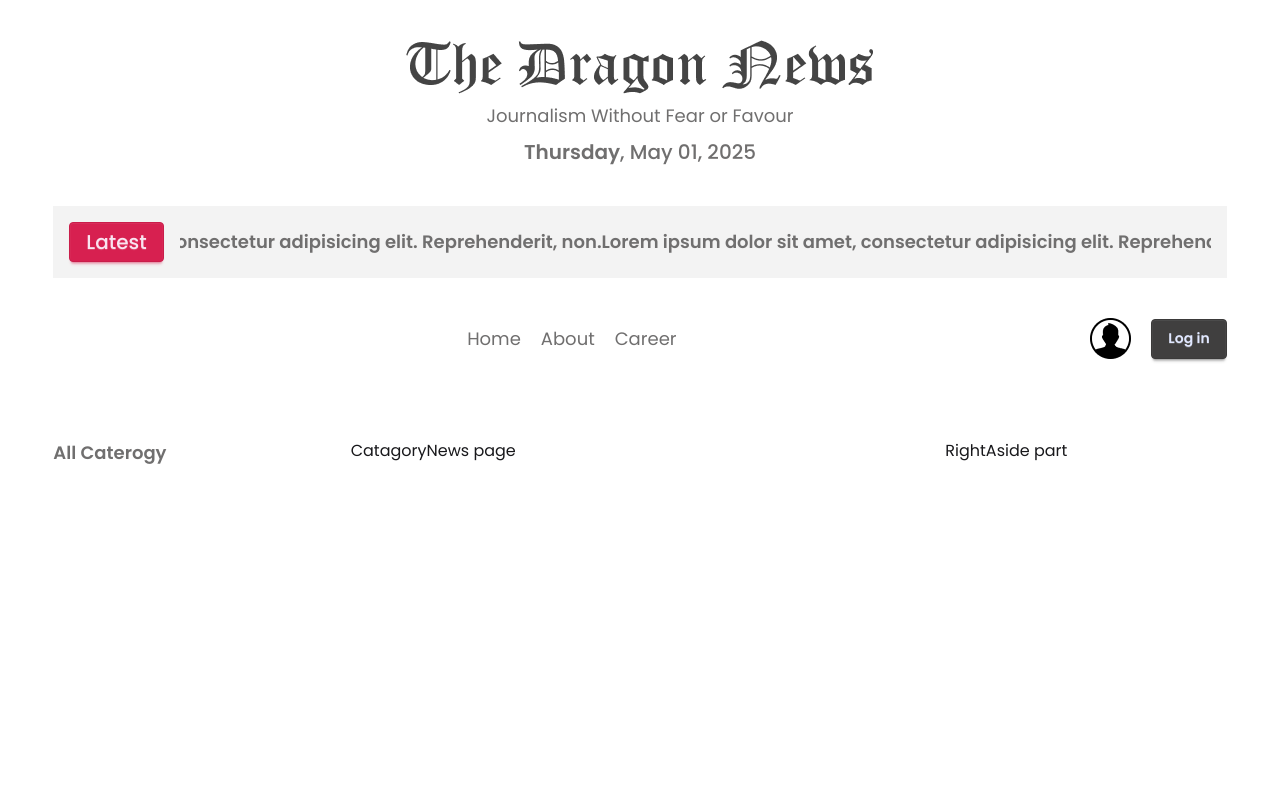
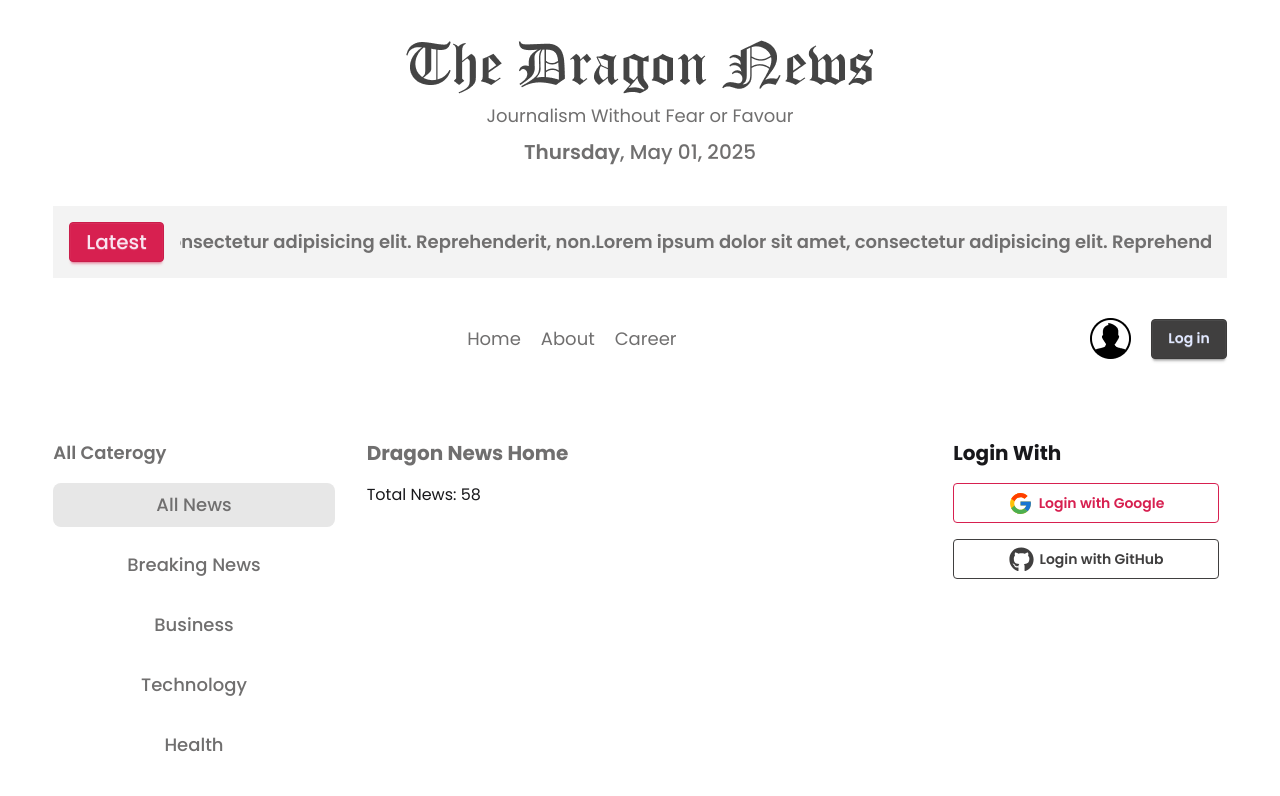
Before and after one commit to Saif-Smran/dragon-website, a React (Vite) app: page /catagory/0 in a window 1280 px wide. Shown: the top 796 px of the page. Built offline with nearby package versions, Linux system fonts and the light colour scheme.

Commit message:
Load News Data & Filter News Data based on Category Complited

```diff
--- a/package.json
+++ b/package.json
@@ -15,6 +15,7 @@
     "react": "^19.0.0",
     "react-dom": "^19.0.0",
     "react-fast-marquee": "^1.6.5",
+    "react-icons": "^5.5.0",
     "react-router": "^7.5.3",
     "tailwindcss": "^4.1.4"
   },
--- a/src/Components/Catagories.jsx
+++ b/src/Components/Catagories.jsx
@@ -1,14 +1,20 @@
 import React, { use } from 'react';
+import { NavLink } from 'react-router';
 
 const catagoryPromice = fetch('/categories.json').then(res => res.json());
 
 const Catagories = () => {
 
-    const Catagories = use(catagoryPromice);
+    const catagories = use(catagoryPromice);
 
     return (
         <div>
             <h2 className='text-lg font-semibold text-accent'>All Caterogy</h2>
+            <div className='space-y-4 my-4 flex flex-col catagory'>
+                {
+                    catagories.map(cat => <NavLink to = {`/catagory/${cat.id}`} key={cat.id} className='text-lg text-center font-medium text-accent cursor-pointer hover:bg-base-200 p-2'>{cat.name}</NavLink>)
+                }
+            </div>
         </div>
     );
 };
--- a/src/Components/HomeLayout/RightAside.jsx
+++ b/src/Components/HomeLayout/RightAside.jsx
@@ -1,9 +1,10 @@
 import React from 'react';
+import SocialLogin from './SocialLogin';
 
 const RightAside = () => {
     return (
         <div>
-            RightAside part
+            <SocialLogin></SocialLogin>
         </div>
     );
 };
--- /dev/null
+++ b/src/Components/HomeLayout/SocialLogin.jsx
@@ -0,0 +1,23 @@
+import React from 'react';
+import { FaGithub } from 'react-icons/fa';
+import { FcGoogle } from 'react-icons/fc';
+
+const SocialLogin = () => {
+    return (
+        <div className='px-2 mb-4 space-y-4'>
+            <h2 className="font-bold text-xl ">Login With</h2>
+            {/* Google */}
+            <button className="btn btn-outline btn-secondary w-full">
+            <FcGoogle size={25} />
+                Login with Google
+            </button>
+            {/* GitHub */}
+            <button className="btn btn-outline btn-primary w-full ">
+                <FaGithub size={25}></FaGithub>
+                Login with GitHub
+            </button>
+        </div>
+    );
+};
+
+export default SocialLogin;
--- a/src/Components/Navbar.jsx
+++ b/src/Components/Navbar.jsx
@@ -6,11 +6,11 @@ const Navbar = () => {
     return (
         <div className='flex justify-between items-center my-10'>
             <div className=''></div>
-            <div className="nav text-accent text-lg space-x-5">
+            <nav className="nav text-accent text-lg space-x-5">
                 <NavLink to='/'>Home</NavLink>
                 <NavLink to='/about'>About</NavLink>
                 <NavLink to='/career'>Career</NavLink>
-            </div>
+            </nav>
             <div className="btn-login gap-5 flex items-center">
                 <img src={profile} alt="" />
             <button className="btn btn-primary">Log in</button>
--- a/src/Layouts/HomeLayout.jsx
+++ b/src/Layouts/HomeLayout.jsx
@@ -20,7 +20,10 @@ const HomeLayout = () => {
             </header>
             <main className='my-20 grid grid-cols-12 gap-4'>
                 <aside className="col-span-3"><LeftAside></LeftAside></aside>
-                <section className="main col-span-6"><Outlet></Outlet></section>
+                <section className="main col-span-6 px-4">
+                    <h2 className="text-xl font-bold text-accent mb-4">Dragon News Home</h2>
+                    <Outlet></Outlet>
+                    </section>
                 <aside className='col-span-3'><RightAside></RightAside></aside>
             </main>
         </div>
--- a/src/Pages/CatagoryNews.jsx
+++ b/src/Pages/CatagoryNews.jsx
@@ -1,9 +1,37 @@
-import React from 'react';
+import React, { useEffect, useState } from 'react';
+import { useLoaderData, useParams } from 'react-router';
 
 const CatagoryNews = () => {
+
+    const [news, setNews] = useState([])
+
+    const { id } = useParams();
+    const data = useLoaderData()
+
+
+
+    useEffect(() =>{
+
+        if(id === '0'){
+            setNews(data)
+            return;
+        }else if(id === '1'){
+            const filteredData = data.filter(item => item.others.is_today_pick === true)
+            setNews(filteredData)
+            return;
+        }
+
+
+        const filteredData = data.filter(item => item.category_id == id)
+        setNews(filteredData)
+    },[data, id])
+
+
+
+
     return (
         <div>
-            CatagoryNews page
+            Total News: {news.length}
         </div>
     );
 };
--- a/src/Routes/Router.jsx
+++ b/src/Routes/Router.jsx
@@ -10,11 +10,12 @@ const router = createBrowserRouter([
         children: [
             {
                 path: '',
-                element: <Home></Home>
+                element: <Home></Home>,
             },
             {
                 path: '/catagory/:id',
-                element: <CatagoryNews></CatagoryNews>
+                element: <CatagoryNews></CatagoryNews>,
+                loader: () => fetch('/news.json'),
             },
         ]
     },
--- a/src/index.css
+++ b/src/index.css
@@ -16,6 +16,10 @@
   font-family: "Poppins", sans-serif;
 }
 
-.active{
+nav .active{
   @apply underline
 }
+
+.catagory .active{
+  @apply bg-base-300 p-2 rounded-lg
+}
```
Also changed, not shown: 1 other file (tests, documents, lock files or other folders).
